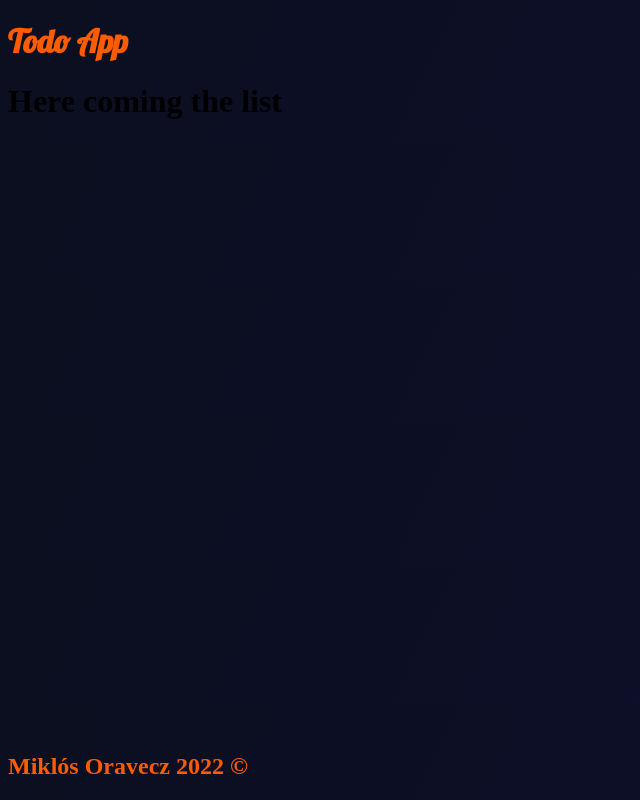
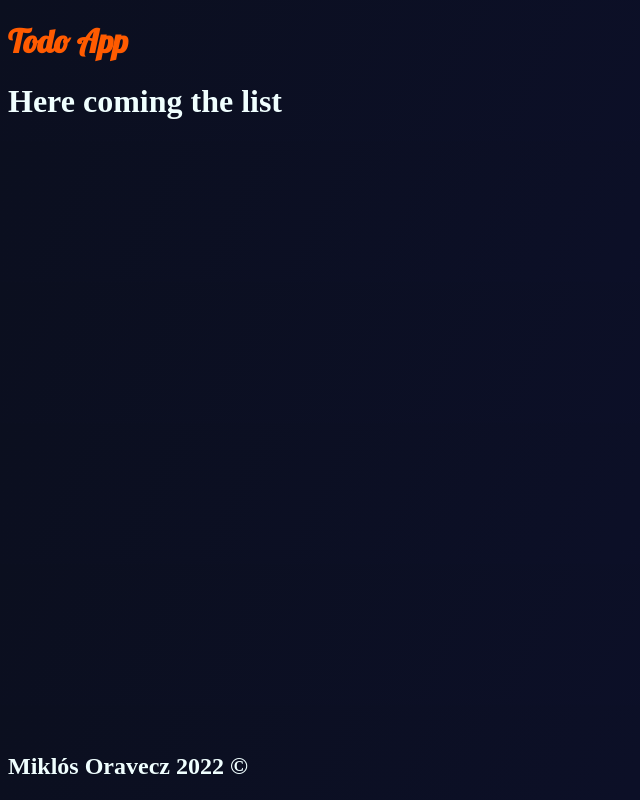
Before and after one commit to miklosoravecz/todoApp, a React (Create React App) app: page / in a window 1280 px wide. Shown: the whole page, without its empty margins (0-640 px from the left). Built offline with nearby package versions, Linux system fonts and the light colour scheme.

Commit message:
font colors changed

```diff
--- a/src/components/Footer/Footer.css
+++ b/src/components/Footer/Footer.css
@@ -2,7 +2,5 @@
 	position: fixed;
 	bottom: 0;
 	width: 100%;
+	color: var(--light-text);
 }
-.footer-text {
-	color: var(--title-text);
-}
--- a/src/components/Page/Page.css
+++ b/src/components/Page/Page.css
@@ -0,0 +1,3 @@
+.page {
+	color: var(--light-text);
+}
```
